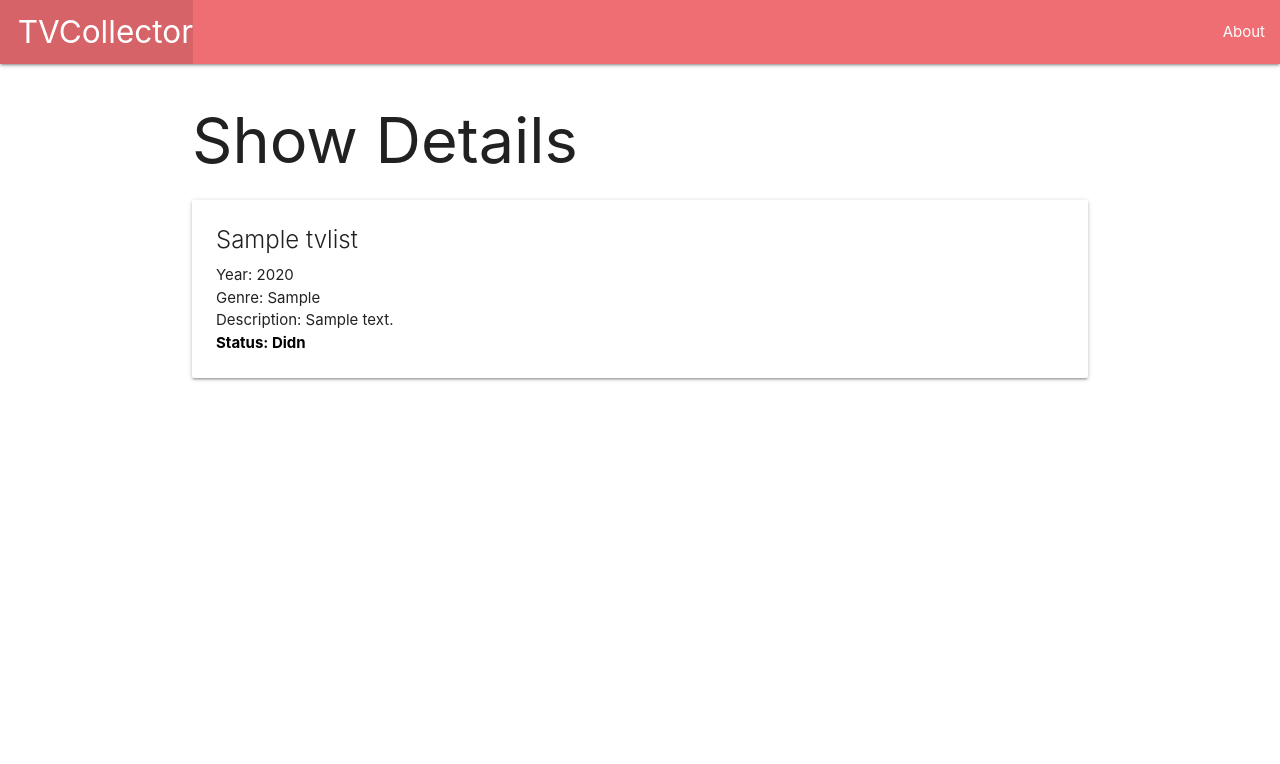
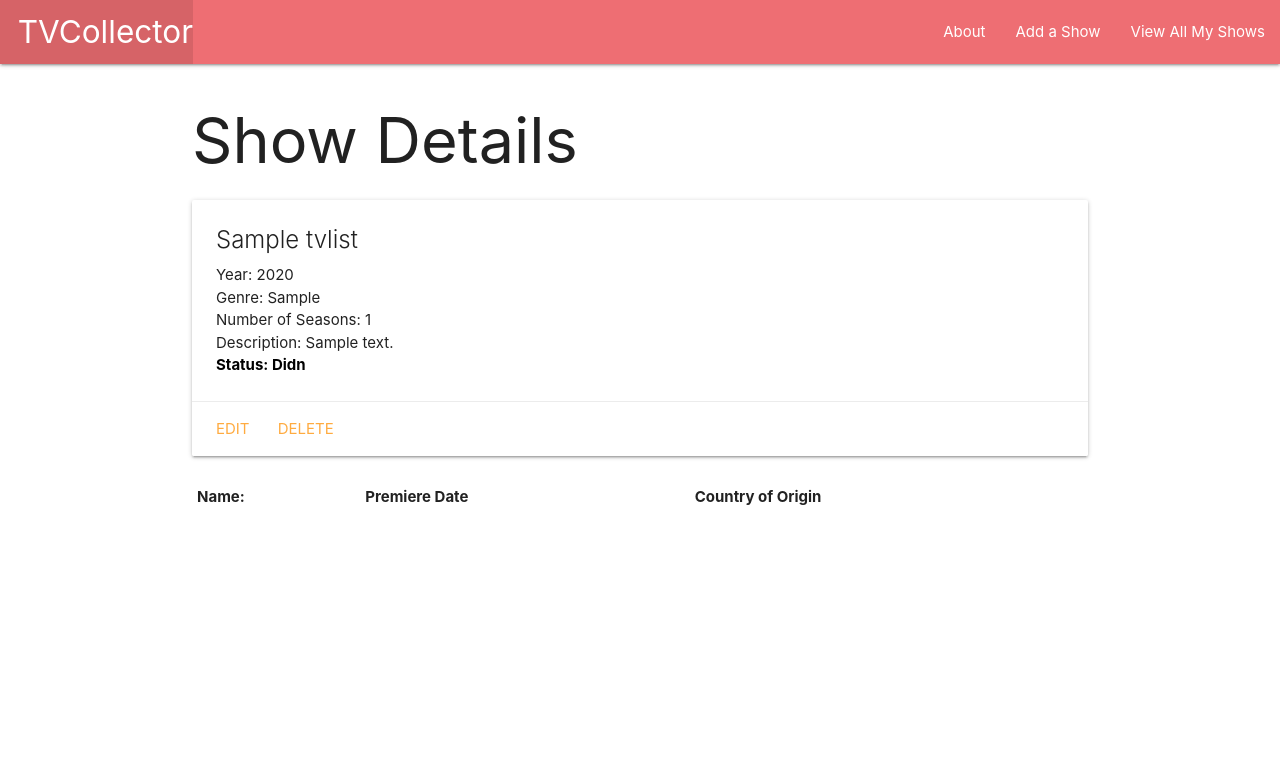
Before and after one commit to Shak99/GA-Blog, a Django app: page /tv/1/ in a window 1280 px wide. Shown: the top 764 px of the page. Run offline with Django 4.2, Linux system fonts and the light colour scheme; tables that the repository leaves empty hold one stand-in row (values such as "Sample post"); lists and menus that the app fills with data are empty.

Commit message:
first half of part 2

```diff
--- a/tvcollector/main_app/admin.py
+++ b/tvcollector/main_app/admin.py
@@ -1,6 +1,7 @@
 from django.contrib import admin
 # import your models here
-from .models import Tvlist
+from .models import Tvlist, Studio
 
 # Register your models here
 admin.site.register(Tvlist)
+admin.site.register(Studio)
--- a/tvcollector/main_app/models.py
+++ b/tvcollector/main_app/models.py
@@ -1,4 +1,7 @@
+from unittest.mock import DEFAULT
 from django.db import models
+# Import the reverse function
+from django.urls import reverse
 
 
 # Create your models here.
@@ -10,6 +13,35 @@ class Tvlist(models.Model):
     description = models.CharField(max_length=350)
     status = models.CharField(max_length=250)
 
-    def tv_index(request):
-        shows = Tvlist.objects.all()
-        return render(request, 'tv/index.html', {'shows': shows})
+    # def tv_index(request):
+    #     shows = Tvlist.objects.all()
+    #     return render(request, 'tv/index.html', {'shows': shows})
+
+    def __str__(self):
+        return self.title
+
+    def get_absolute_url(self):
+        return reverse('detail', kwargs={'tv_id': self.id})
+
+STUDIOS = (
+    ('A', 'Universal Studios'),
+    ('B', 'Paramount'),
+    ('C', 'Netflix'),
+    ('D', 'Dreamworks'),
+    ('E', 'Disney'),
+    ('F', 'Lionsgate'),
+
+)
+
+class Studio(models.Model):
+    name = models.CharField(
+        max_length=250,
+        choices = STUDIOS,
+        default = STUDIOS[0][0]
+        )
+    prem_date = models.DateField('Premiere Date')
+    country_origin = models.CharField(max_length=250)
+    show = models.ForeignKey(Tvlist, on_delete=models.CASCADE)
+
+    def __str__(self):
+        return f"{self.get_Studio_display()} premiered this show in {self.country_origin} on {self.prem_date}"
--- a/tvcollector/main_app/templates/base.html
+++ b/tvcollector/main_app/templates/base.html
@@ -6,7 +6,7 @@
   <meta charset="UTF-8">
   <meta name="viewport" content="width=device-width, initial-scale=1.0">
   <meta http-equiv="X-UA-Compatible" content="ie=edge">
-  <title>Cat Collector</title>
+  <title>TV Collector</title>
   <link rel="stylesheet" href="https://cdnjs.cloudflare.com/ajax/libs/materialize/1.0.0/css/materialize.min.css">
   <link rel="stylesheet" type="text/css" href="{% static 'css/style.css' %}">
 </head>
@@ -19,6 +19,9 @@
         </ul>
         <ul class="right">
           <li><a href="/about">About</a></li>
+          <li><a href="{% url 'tv_create' %}">Add a Show</a></li>
+          <!-- <li><a href="/cats">View All My Cats</a></li> -->
+          <li><a href="{% url 'index' %}">View All My Shows</a></li>
         </ul>
       </div>
     </nav>
--- a/tvcollector/main_app/templates/tv/detail.html
+++ b/tvcollector/main_app/templates/tv/detail.html
@@ -8,6 +8,7 @@
         <span class="card-title">{{tvlist.title}}</span>
         <p>Year: {{tvlist.year}}</p>
         <p>Genre: {{tvlist.genre}}</p>
+        <p>Number of Seasons: {{tvlist.seasons}} </p>
         <p>Description: {{tvlist.description}}</p>
         {%if tvlist.status == 'Completed!'%}
             <p style="font-weight:bold; color:green">Status: {{tvlist.status}}</p>
@@ -20,6 +21,27 @@
         {%endif%}
 
     </div>
+    <div class="card-action">
+        <a href="{% url 'tv_update' tvlist.id %}">Edit</a>
+        <a href="{% url 'tv_delete' tvlist.id %}">Delete</a>
+    </div>
 </div>
 
-{% endblock%}
+<div class="col s6">
+    <table class="striped">
+      <thead>
+        <tr><th>Name:</th><th>Premiere Date</th><th>Country of Origin</th></tr>
+      </thead>
+      <tbody>
+        {% for studio in cat.Studio_set.all %}
+          <tr>
+            <td>{{studio.name}}</td>
+            <td>{{studio.get_studio_display}}</td>
+          </tr>
+        {% endfor %}
+      </tbody>
+    </table>
+  </div>
+</div>
+
+{% endblock %}
--- a/tvcollector/main_app/urls.py
+++ b/tvcollector/main_app/urls.py
@@ -6,5 +6,8 @@ urlpatterns = [
     path('', views.home, name = 'home'),
     path('about/', views.about, name = 'about'),
     path('tv/', views.tvshow, name = 'index'),
-    path('tv/<int:tv_id>/', views.detail, name = 'detail')
+    path('tv/<int:tv_id>/', views.detail, name = 'detail'),
+    path('tv/create', views.TvCreate.as_view(), name='tv_create'),
+    path('tv/<int:pk>/update/', views.TvUpdate.as_view(), name='tv_update'),
+    path('tv/<int:pk>/delete/', views.TvDelete.as_view(), name='tv_delete'),
 ]
--- a/tvcollector/main_app/views.py
+++ b/tvcollector/main_app/views.py
@@ -1,25 +1,28 @@
 from django.shortcuts import render
 from .models import Tvlist
+from django.views.generic import ListView
+from django.views.generic.edit import CreateView, UpdateView, DeleteView
+
 
 # Create your views here.
 from django.http import HttpResponse
 
 
-# class Tvlist:  # Note that parens are optional if not inheriting from another class
-#   def __init__(self, title, year, genre, seasons, description, status):
-#     self.title = title
-#     self.year = year
-#     self.genre = genre
-#     self.seasons = seasons
-#     self.description = description
-#     self.status = status
+class TvList(ListView):
+    model = Tvlist
 
-# showlist = [
-#   Tvlist('Charmed', 1998, 'Fantasy/Sci-Fi', 8, 'A trio of sisters, known as The Charmed Ones, the most powerful good witches of all time, who use their combined "Power of Three" to protect innocent lives from evil beings such as demons and warlocks.', 'Completed!'),
-#   Tvlist('90210', 2008, 'Drama', 5, "A reboot of the 90's show Beverly Hills, 90210, the show follows the lives of several wealthy students attending West Beverly Hills High School in Beverly Hills, California", 'Still working on it...'),
-#   Tvlist('A Different World', 1987, 'Comedy', 5, 'A spin-off of the Cosy Show, focuses on Denise and other college students attending a historically Black college (HBCU) Hillman College.', 'Completed!'),
-#   Tvlist('Switched At Birth', 2011, 'Drama', 5, 'Two teenagers who were switched at birth and grew up in very different environments: one in an affluent suburb, and the other in a working-class neighborhood.', "Didn't Finish"),
-# ]
+class TvCreate(CreateView):
+    model = Tvlist
+    fields = '__all__'
+    success_url = '/tv/'
+
+class TvUpdate(UpdateView):
+    model = Tvlist
+    fields = ['year', 'genre', 'seasons', 'description', 'status']
+
+class TvDelete(DeleteView):
+    model = Tvlist
+    success_url = '/tv/'
 
 # Define the home view
 def home(request):
@@ -34,4 +37,4 @@ def tvshow(request):
 
 def detail(request, tv_id):
     tvlist = Tvlist.objects.get(id=tv_id)
-    return render(request, 'tv/detail.html', {'tvlist': tvlist})
+    return render(request, 'tv/detail.html', {'tvlist': tvlist, 'id': tvlist.id})
--- a/tvcollector/tvcollector/urls.py
+++ b/tvcollector/tvcollector/urls.py
@@ -19,6 +19,4 @@ from django.urls import path, include
 urlpatterns = [
     path('admin/', admin.site.urls),
     path('', include('main_app.urls')),
-    path('about/', include('main_app.urls')),
-    path('tv/', include('main_app.urls')),
 ]
```
Also changed, not shown: tvcollector/main_app/templates/main_app/tvlist_confirm_delete.html (added, +13 -0 lines), tvcollector/main_app/templates/main_app/tvlist_form.html (added, +20 -0 lines), tvcollector/main_app/migrations/0003_studio.py (added), tvcollector/main_app/migrations/0004_alter_studio_name_alter_studio_prem_date.py (added).
